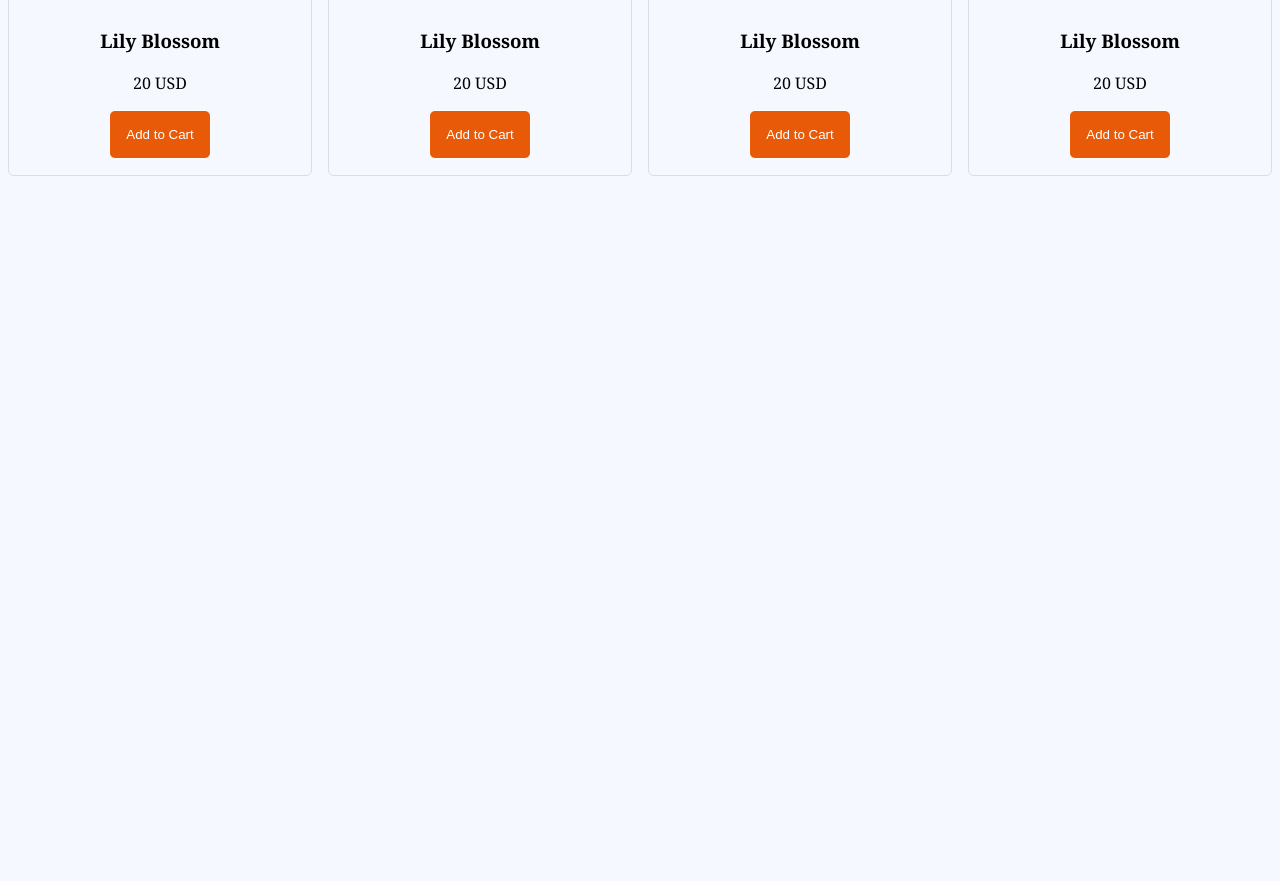
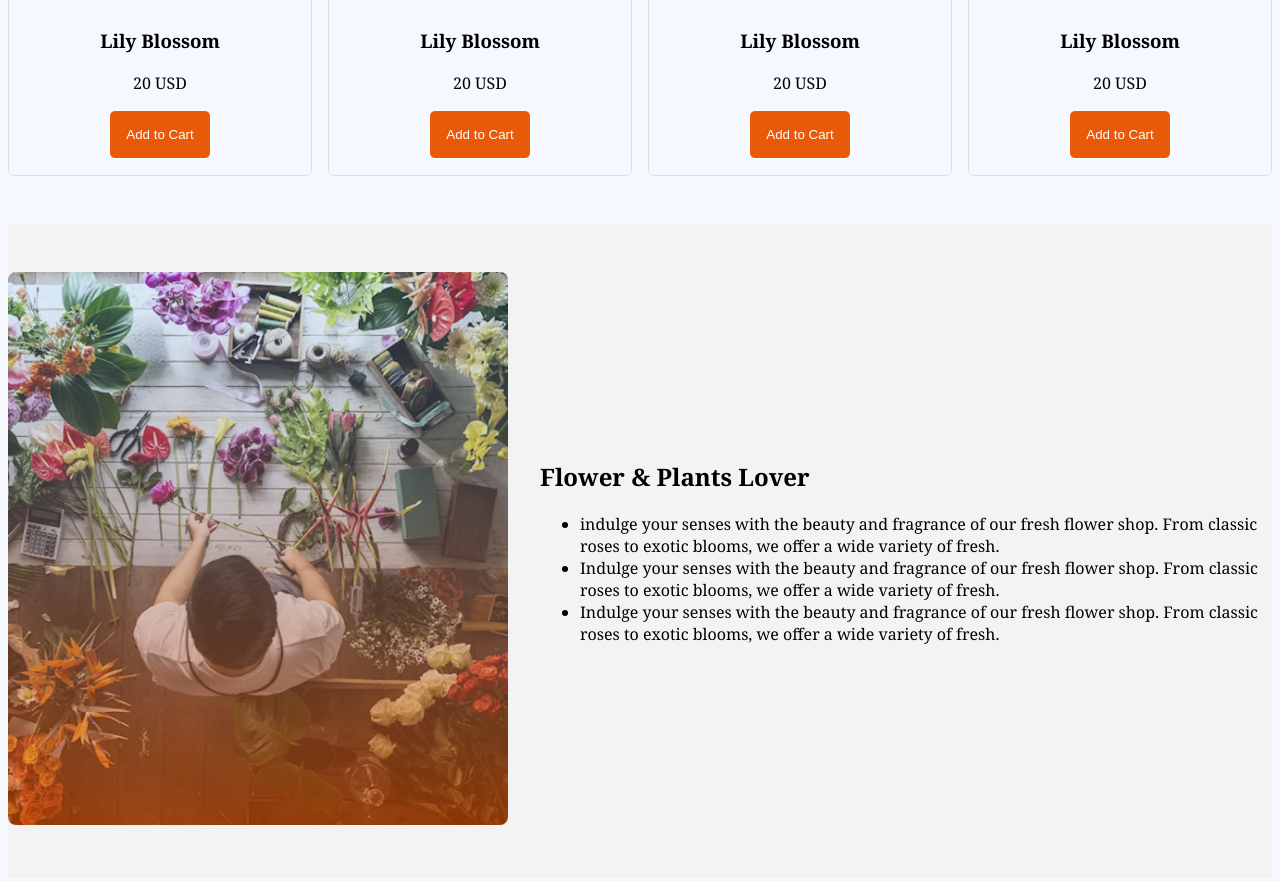
Before and after one commit to Parves2000/responsive-flowers, a plain HTML site: page index.html in a window 1280 px wide. Shown: the part 1794-2675 px from the top of the page. Before the commit the page ends 2026 px from the top, so only its background shows below. Drawn offline with Linux system fonts and the light colour scheme.

Commit message:
added the plant lover section

```diff
--- a/index.html
+++ b/index.html
@@ -47,6 +47,19 @@
 
       </div>
     </section>
+    <section class="plant-lover">
+      <div>
+        <img src="assets/flower-store.png" alt="">
+      </div>
+      <div>
+        <h2>Flower & Plants Lover</h2>
+        <ul>
+          <li>indulge your senses with the beauty and fragrance of our fresh flower shop. From classic roses to exotic blooms, we offer a wide variety of fresh.</li>
+          <li>Indulge your senses with the beauty and fragrance of our fresh flower shop. From classic roses to exotic blooms, we offer a wide variety of fresh.</li>
+          <li>Indulge your senses with the beauty and fragrance of our fresh flower shop. From classic roses to exotic blooms, we offer a wide variety of fresh.</li>
+        </ul>
+      </div>
+    </section>
     </main>
     <footer>
 
--- a/styles/flowers.css
+++ b/styles/flowers.css
@@ -110,6 +110,17 @@ body{
     padding: 1rem;
     border-radius: 6px;
     color: white;
+}
+/* plant lover section */
+.plant-lover {
+      display: flex;
+      align-items: center;
+      gap: 2rem;
+      background-color: #f3f3f3;
+      padding: 3rem 0;
+    }
 
-
+    .plant-lover img {
+      max-width: 500px;
+      border-radius: 8px;
     }
```
